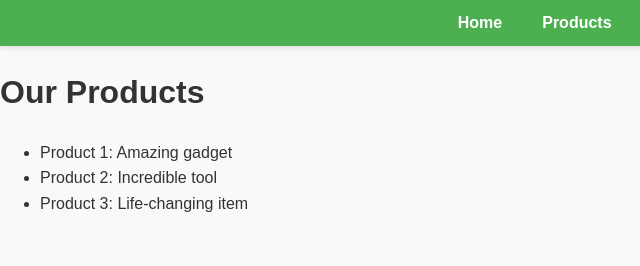
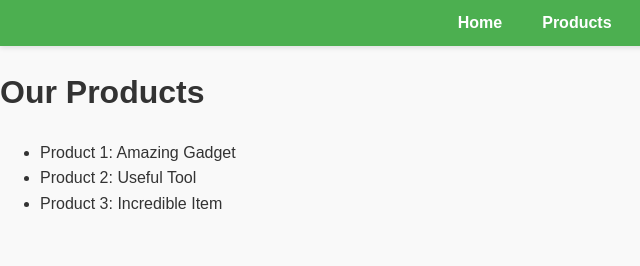
Before and after one commit to Saein20/websitepractice, a plain HTML site: page products.html in a window 1280 px wide. Shown: the top 266 px of the page, 0-640 px from the left. Drawn offline with Linux system fonts and the light colour scheme; files that its build step writes are made by us from their sources.

Commit message:
Update products.html

```diff
--- a/products.html
+++ b/products.html
@@ -4,7 +4,7 @@
     <meta charset="UTF-8">
     <meta name="viewport" content="width=device-width, initial-scale=1.0">
     <title>Products</title>
-    <link rel="stylesheet" href="css/style.css">
+    <link rel="stylesheet" href="style.css">
 </head>
 <body>
     <header>
@@ -20,9 +20,9 @@
     <main>
         <h1>Our Products</h1>
         <ul>
-            <li>Product 1: Amazing gadget</li>
-            <li>Product 2: Incredible tool</li>
-            <li>Product 3: Life-changing item</li>
+            <li>Product 1: Amazing Gadget</li>
+            <li>Product 2: Useful Tool</li>
+            <li>Product 3: Incredible Item</li>
         </ul>
     </main>
     <footer>
```
